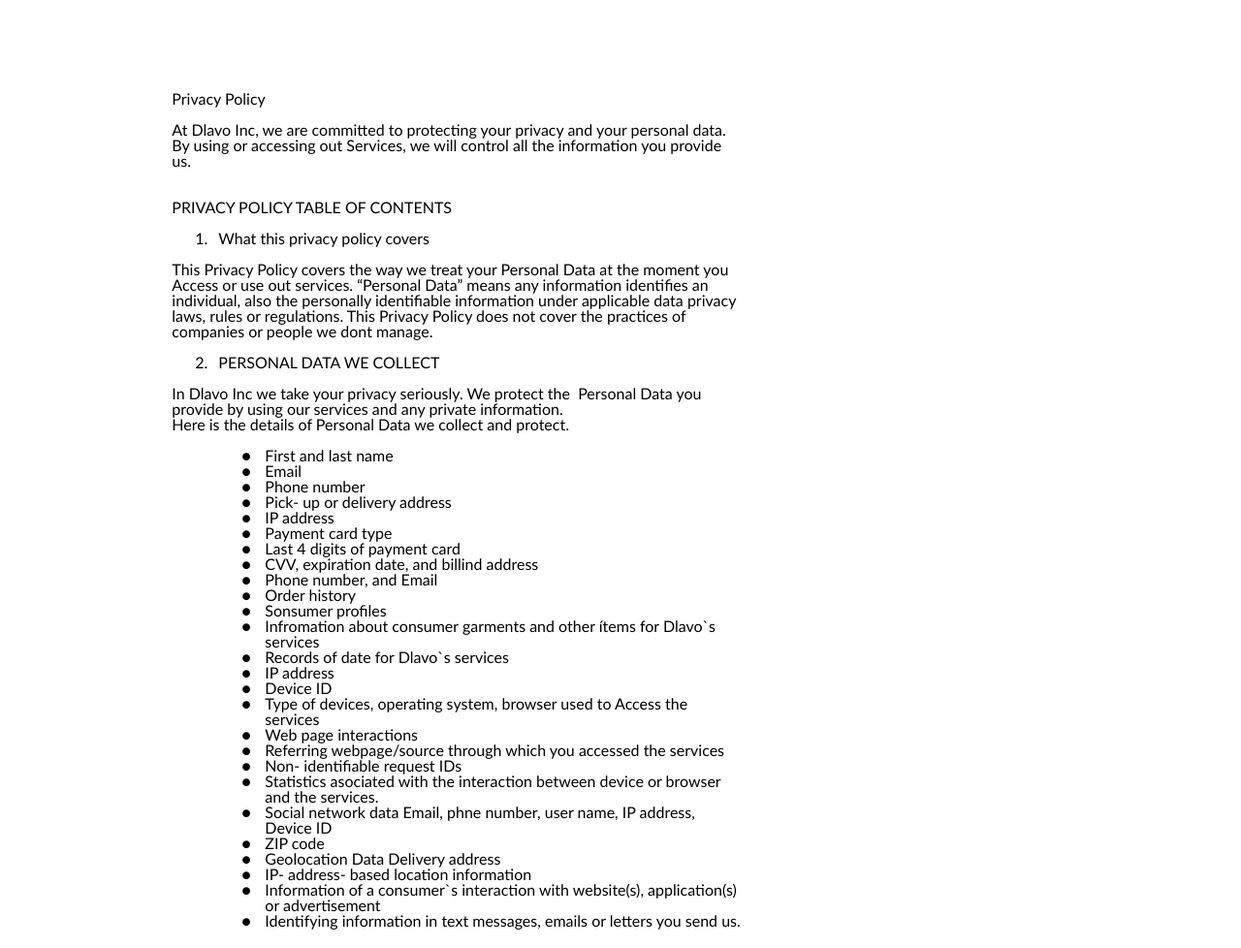
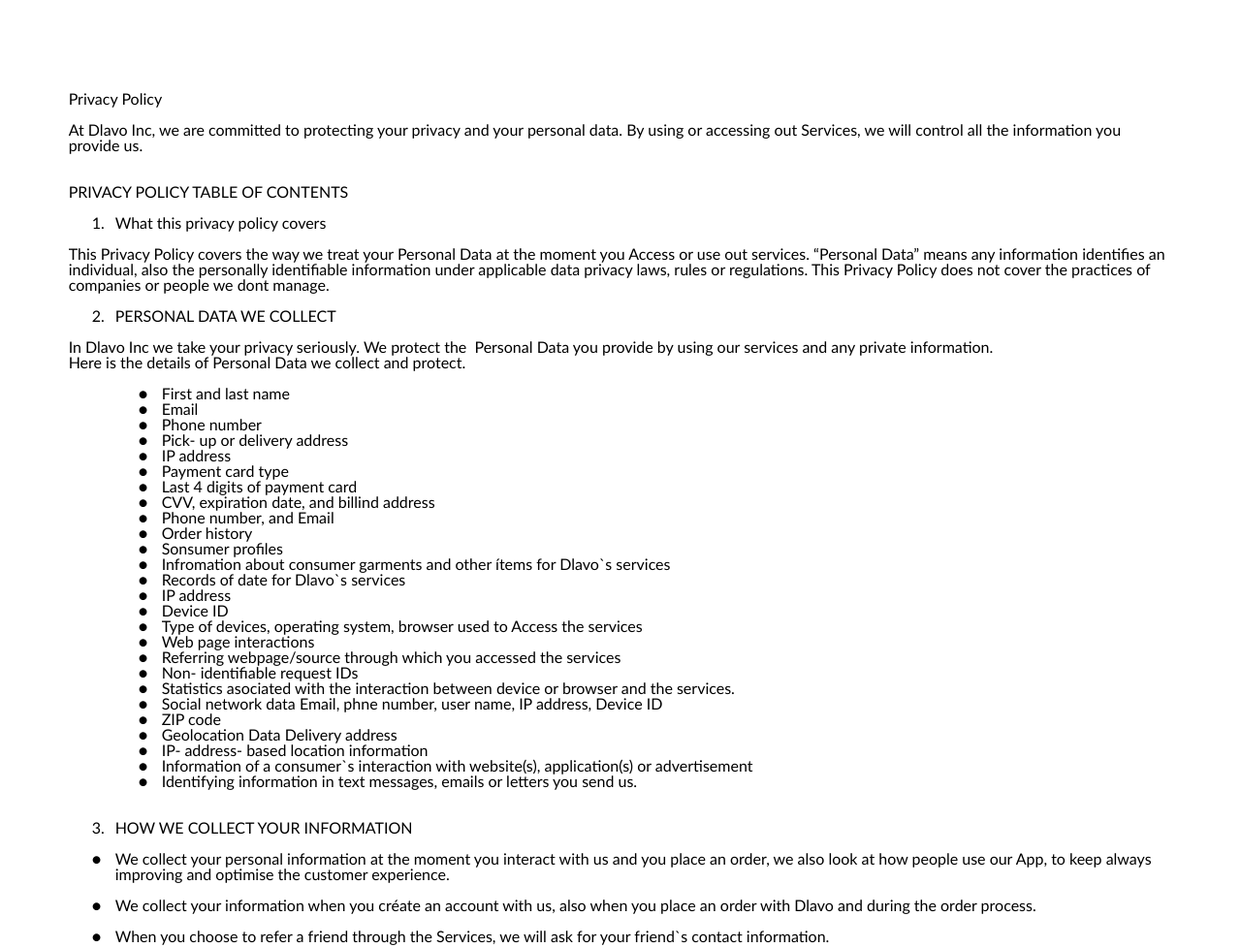
Before and after one commit to krlosgomez/gl-dlavo-privacy-policy, a plain HTML site: page index.html in a window 1280 px wide. Shown: the top 978 px of the page at 97% size. Drawn offline with Linux system fonts and the light colour scheme; a web font is replaced by a local one.

Commit message:
feat: Change c10 style

```diff
--- a/index.html
+++ b/index.html
@@ -1259,8 +1259,8 @@
 
       .c10 {
         background-color: #ffffff;
-        max-width: 441.9pt;
-        padding: 70.8pt 85pt 70.8pt 85pt
+
+        padding: 70.8pt 5pt 70.8pt 5pt
       }
 
       .c11 {
```
